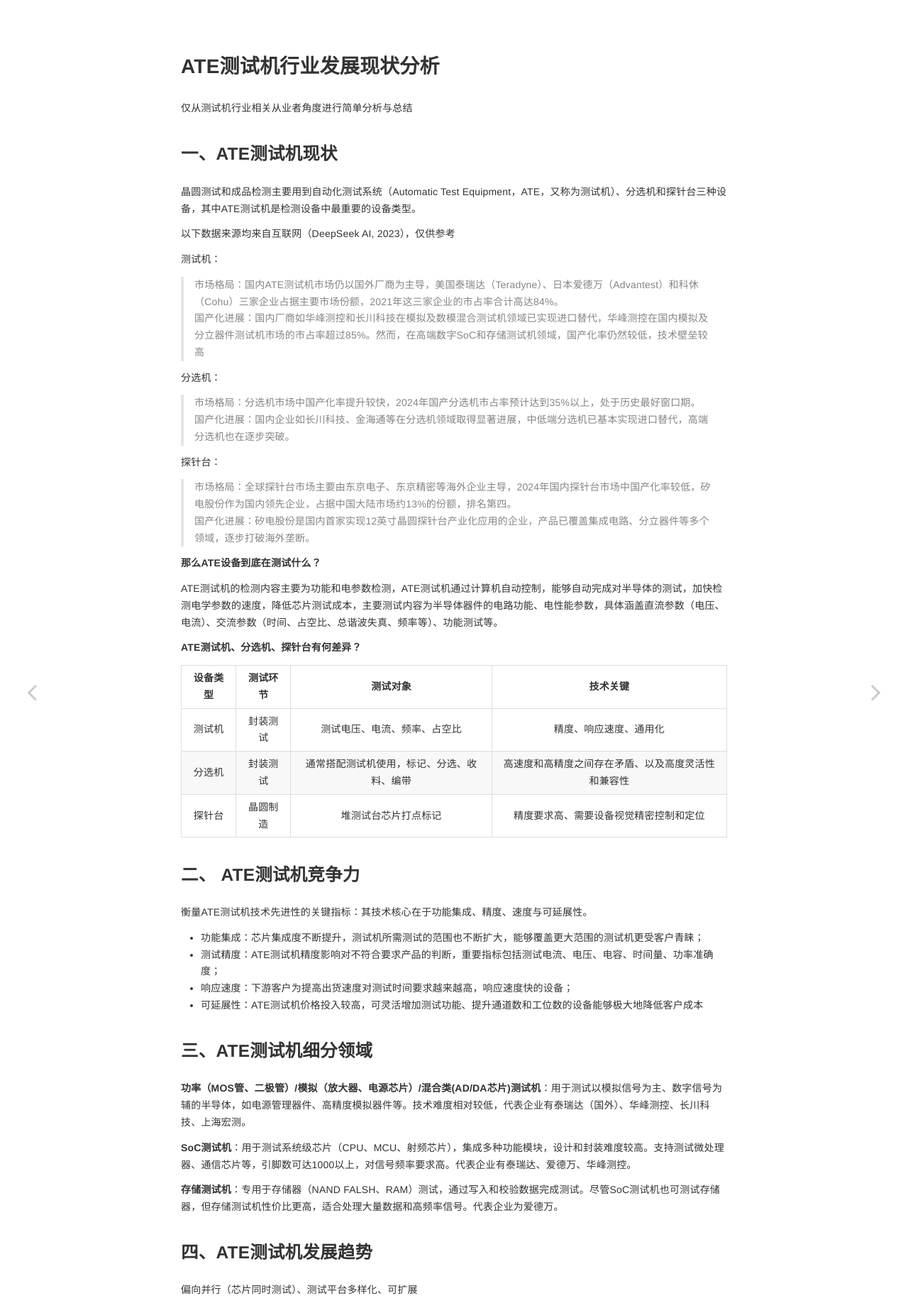
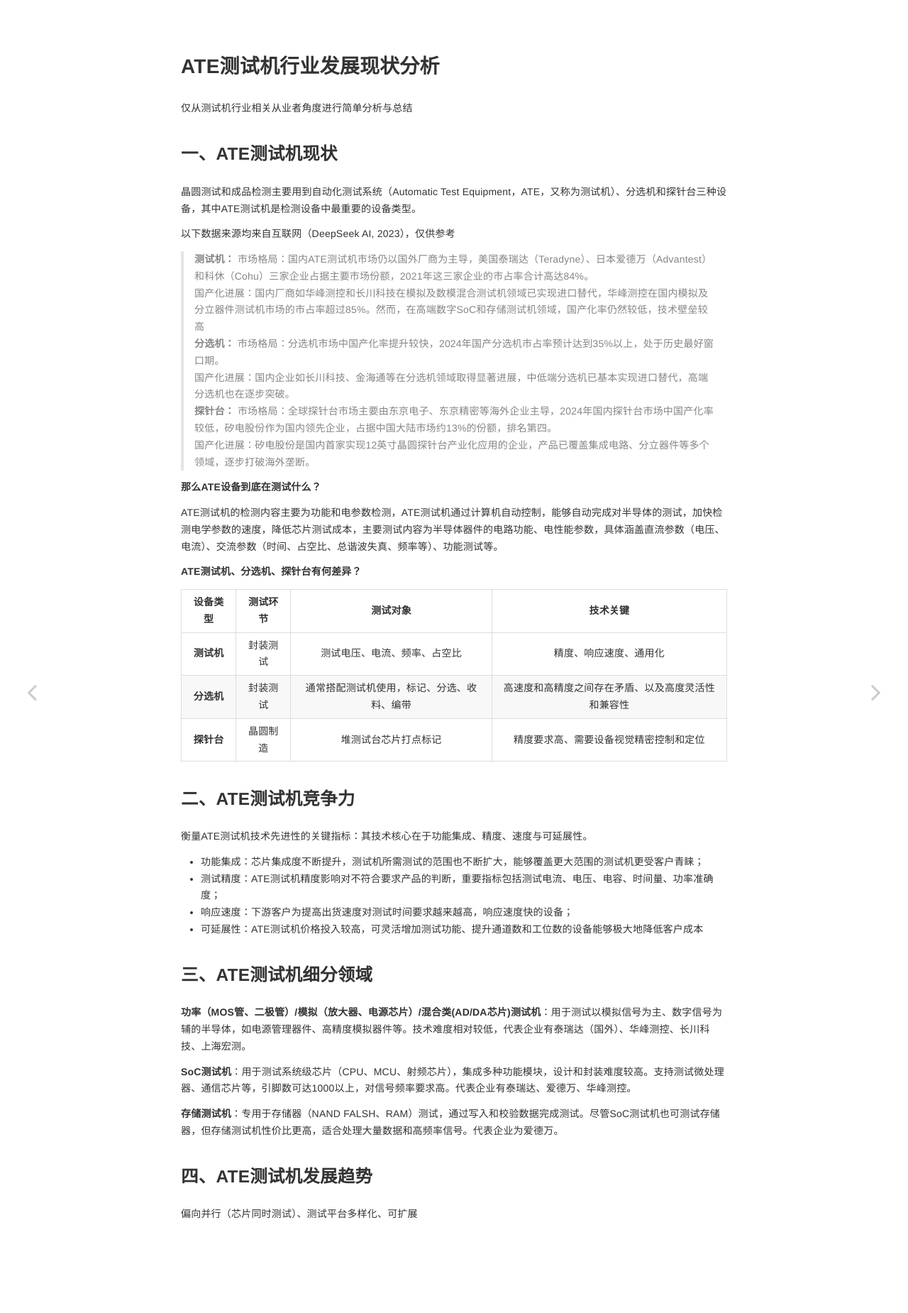
Before and after one commit to YooyoJin/yooyojin.github.io, a Jekyll site: the page built from _posts/2025-01-16-development_status_of_ATE.md, in a window 1280 px wide. Shown: the whole page at 71% size. Built offline with Jekyll 4.4.1, drawn with Linux system fonts in a browser that asks for light colours.

Commit message:
<fix> 修复部分错误

```diff
--- a/_posts/2025-01-16-development_status_of_ATE.md
+++ b/_posts/2025-01-16-development_status_of_ATE.md
@@ -14,19 +14,15 @@ layout: post
 
 以下数据来源均来自互联网（DeepSeek AI, 2023），仅供参考
 
-测试机：
-
+> **测试机：**
 > 市场格局：国内ATE测试机市场仍以国外厂商为主导，美国泰瑞达（Teradyne）、日本爱德万（Advantest）和科休（Cohu）三家企业占据主要市场份额，2021年这三家企业的市占率合计高达84%。
->国产化进展：国内厂商如华峰测控和长川科技在模拟及数模混合测试机领域已实现进口替代，华峰测控在国内模拟及分立器件测试机市场的市占率超过85%。然而，在高端数字SoC和存储测试机领域，国产化率仍然较低，技术壁垒较高
-
-分选机：
-
+> 国产化进展：国内厂商如华峰测控和长川科技在模拟及数模混合测试机领域已实现进口替代，华峰测控在国内模拟及分立器件测试机市场的市占率超过85%。然而，在高端数字SoC和存储测试机领域，国产化率仍然较低，技术壁垒较高
+> **分选机：**
 > 市场格局：分选机市场中国产化率提升较快，2024年国产分选机市占率预计达到35%以上，处于历史最好窗口期。
->国产化进展：国内企业如长川科技、金海通等在分选机领域取得显著进展，中低端分选机已基本实现进口替代，高端分选机也在逐步突破。
-
-探针台：
->市场格局：全球探针台市场主要由东京电子、东京精密等海外企业主导，2024年国内探针台市场中国产化率较低，矽电股份作为国内领先企业，占据中国大陆市场约13%的份额，排名第四。
->国产化进展：矽电股份是国内首家实现12英寸晶圆探针台产业化应用的企业，产品已覆盖集成电路、分立器件等多个领域，逐步打破海外垄断。
+> 国产化进展：国内企业如长川科技、金海通等在分选机领域取得显著进展，中低端分选机已基本实现进口替代，高端分选机也在逐步突破。
+> **探针台：**
+> 市场格局：全球探针台市场主要由东京电子、东京精密等海外企业主导，2024年国内探针台市场中国产化率较低，矽电股份作为国内领先企业，占据中国大陆市场约13%的份额，排名第四。
+> 国产化进展：矽电股份是国内首家实现12英寸晶圆探针台产业化应用的企业，产品已覆盖集成电路、分立器件等多个领域，逐步打破海外垄断。
 
 **那么ATE设备到底在测试什么？**
 
@@ -36,11 +32,11 @@ ATE测试机的检测内容主要为功能和电参数检测，ATE测试机通
 
 设备类型 | 测试环节 | 测试对象 | 技术关键
 :-: | :-: |  :-: |  :-:
-测试机 | 封装测试 | 测试电压、电流、频率、占空比 | 精度、响应速度、通用化
-分选机 | 封装测试 | 通常搭配测试机使用，标记、分选、收料、编带 | 高速度和高精度之间存在矛盾、以及高度灵活性和兼容性
-探针台 | 晶圆制造 | 堆测试台芯片打点标记 | 精度要求高、需要设备视觉精密控制和定位
+**测试机** | 封装测试 | 测试电压、电流、频率、占空比 | 精度、响应速度、通用化
+**分选机** | 封装测试 | 通常搭配测试机使用，标记、分选、收料、编带 | 高速度和高精度之间存在矛盾、以及高度灵活性和兼容性
+**探针台** | 晶圆制造 | 堆测试台芯片打点标记 | 精度要求高、需要设备视觉精密控制和定位
 
-## 二、 ATE测试机竞争力
+## 二、ATE测试机竞争力
 
 衡量ATE测试机技术先进性的关键指标：其技术核心在于功能集成、精度、速度与可延展性。
 
```
Also changed, not shown: _posts/2024-11-01-jekyll_github_blog.md (+1 -1 lines), _posts/2024-11-02-qt.md (+0 -1 lines), _posts/2025-03-01-ram_rom.md (renamed from _posts/2025-03-01-ram-rom.md, +3 -3 lines), _posts/2025-02-19-how_the_economic_machine_works.md (renamed from _posts/2025-02-19-how-the-economic-machine-works.md).
